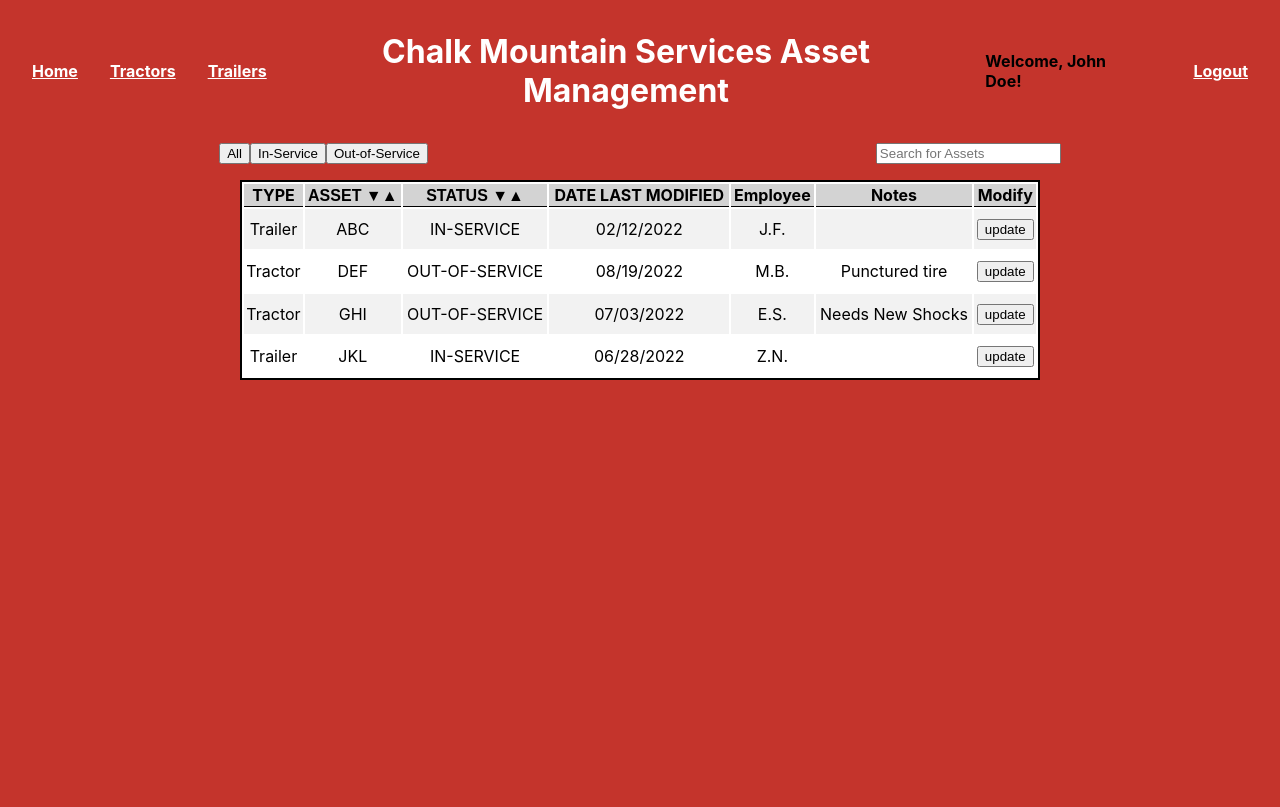
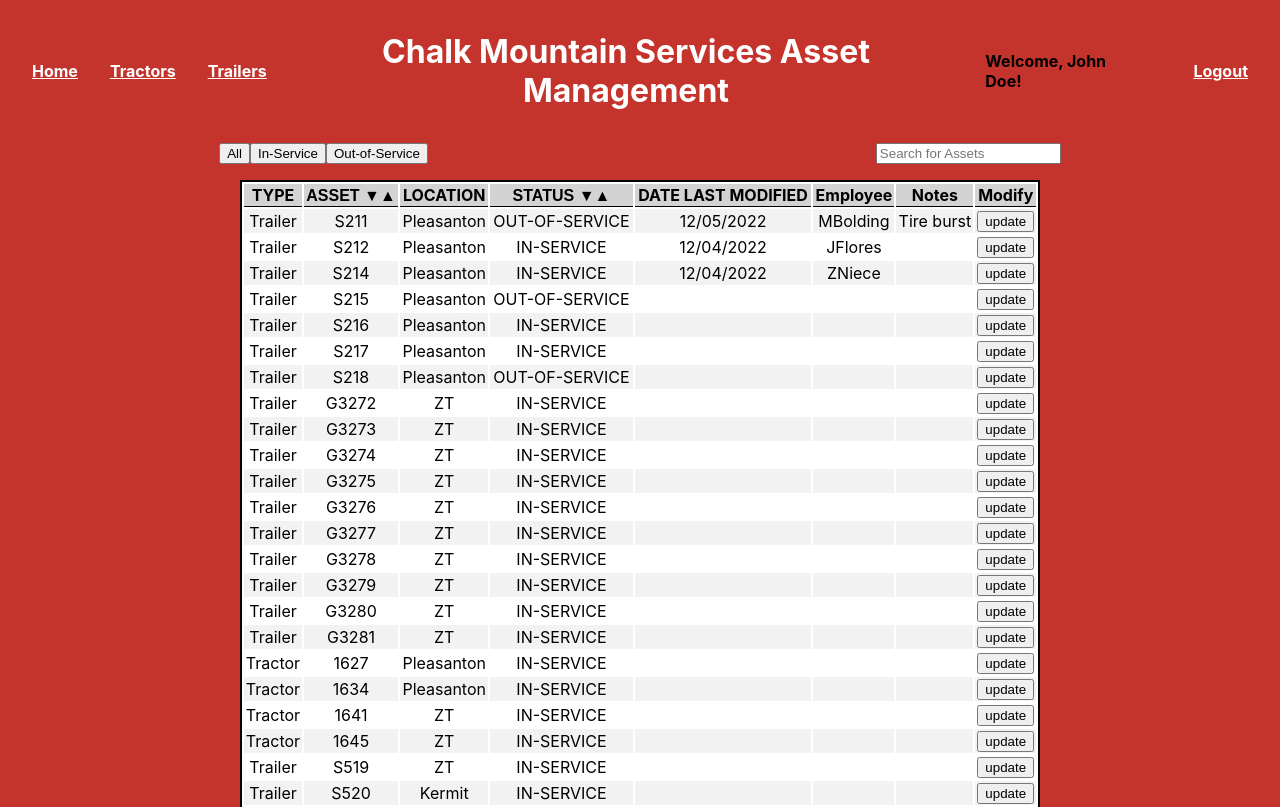
Before and after one commit to emsanders1/ChalkMountainAssetManagement, a React (Create React App) app in the folder chalk-mountain/: page / in a window 1280 px wide. Shown: the top 807 px of the page. Built offline with nearby package versions, Linux system fonts and the light colour scheme.

Commit message:
table data

```diff
--- a/chalk-mountain/src/components/Table.js
+++ b/chalk-mountain/src/components/Table.js
@@ -53,6 +53,7 @@ export const AssetTable = (props) => {
           <th>
             <button type="button" onClick={() => requestSort('asset')} className={getClassNamesFor('asset')} id='assetButton'> ASSET ▼▲</button>
           </th>
+          <th> LOCATION</th>
           <th>
             <button type="button" onClick={() => requestSort('status')} className={getClassNamesFor('status')} id="statusButton"> STATUS ▼▲</button>
           </th>
@@ -67,6 +68,7 @@ export const AssetTable = (props) => {
           <tr key={asset.id}>
             <td>{asset.type}</td>
             <td>{asset.asset}</td>
+            <td>{asset.location}</td>
             <td>{asset.status}</td>
             <td>{asset.date}</td>
             <td>{asset.employee}</td>
@@ -78,7 +80,6 @@ export const AssetTable = (props) => {
     </table>
   );
 };
-
 export default function Table(){
     const [isOpen, setIsOpen] = useState(false);
 
@@ -92,40 +93,344 @@ export default function Table(){
         assets={[
           { id: 1,
             type: 'Trailer',
-            asset: 'ABC',
+            asset: 'S211',
+            location: 'Pleasanton',
+            status: 'OUT-OF-SERVICE',
+            date: '12/05/2022',
+            employee: 'MBolding',
+            notes: 'Tire burst',
+            modify: <input type="button" value="update" onClick={togglePopup}
+          /> },
+          { id: 2,
+            type: 'Trailer',
+            asset: 'S212',
+            location: 'Pleasanton',
             status: 'IN-SERVICE',
-            date: '02/12/2022',
-            employee: 'J.F.',
+            date: '12/04/2022',
+            employee: 'JFlores',
             notes: '',
             modify: <input type="button" value="update" onClick={togglePopup}
           /> },
-          { id: 2,
-            type: 'Tractor',
-            asset: 'DEF',
-            status: 'OUT-OF-SERVICE',
-            date: '08/19/2022',
-            employee: 'M.B.',
-            notes: 'Punctured tire',
+          { id: 3,
+            type: 'Trailer',
+            asset: 'S214',
+            location: 'Pleasanton',
+            status: 'IN-SERVICE',
+            date: '12/04/2022',
+            employee: 'ZNiece',
+            notes: '',
             modify: <input type="button" value="update" onClick={togglePopup}
           /> },
-          { id: 3,
-            type: 'Tractor',
-            asset: 'GHI',
-            status: 'OUT-OF-SERVICE',
-            date: '07/03/2022',
-            employee: 'E.S.',
-            notes: 'Needs New Shocks',
-            modify: <input type="button" value="update" onClick={togglePopup}
-          />},
           { id: 4,
             type: 'Trailer',
-            asset: 'JKL',
-            status: 'IN-SERVICE',
-            date: '06/28/2022',
-            employee: 'Z.N.',
+            asset: 'S215',
+            location: 'Pleasanton',
+            status: 'OUT-OF-SERVICE',
+            date: '',
+            employee: '',
             notes: '',
             modify: <input type="button" value="update" onClick={togglePopup}
-          />},
+          /> },
+          { id: 5,
+            type: 'Trailer',
+            asset: 'S216',
+            location: 'Pleasanton',
+            status: 'IN-SERVICE',
+            date: '',
+            employee: '',
+            notes: '',
+            modify: <input type="button" value="update" onClick={togglePopup}
+          /> },
+          { id: 6,
+            type: 'Trailer',
+            asset: 'S217',
+            location: 'Pleasanton',
+            status: 'IN-SERVICE',
+            date: '',
+            employee: '',
+            notes: '',
+            modify: <input type="button" value="update" onClick={togglePopup}
+          /> },
+          { id: 7,
+            type: 'Trailer',
+            asset: 'S218',
+            location: 'Pleasanton',
+            status: 'OUT-OF-SERVICE',
+            date: '',
+            employee: '',
+            notes: '',
+            modify: <input type="button" value="update" onClick={togglePopup}
+          /> },
+          { id: 8,
+            type: 'Trailer',
+            asset: 'G3272',
+            location: 'ZT',
+            status: 'IN-SERVICE',
+            date: '',
+            employee: '',
+            notes: '',
+            modify: <input type="button" value="update" onClick={togglePopup}
+          /> },
+          { id: 9,
+            type: 'Trailer',
+            asset: 'G3273',
+            location: 'ZT',
+            status: 'IN-SERVICE',
+            date: '',
+            employee: '',
+            notes: '',
+            modify: <input type="button" value="update" onClick={togglePopup}
+          /> },
+          { id: 10,
+            type: 'Trailer',
+            asset: 'G3274',
+            location: 'ZT',
+            status: 'IN-SERVICE',
+            date: '',
+            employee: '',
+            notes: '',
+            modify: <input type="button" value="update" onClick={togglePopup}
+          /> },
+          { id: 11,
+            type: 'Trailer',
+            asset: 'G3275',
+            location: 'ZT',
+            status: 'IN-SERVICE',
+            date: '',
+            employee: '',
+            notes: '',
+            modify: <input type="button" value="update" onClick={togglePopup}
+          /> },
+          { id: 12,
+            type: 'Trailer',
+            asset: 'G3276',
+            location: 'ZT',
+            status: 'IN-SERVICE',
+            date: '',
+            employee: '',
+            notes: '',
+            modify: <input type="button" value="update" onClick={togglePopup}
+          /> },
+          { id: 13,
+            type: 'Trailer',
+            asset: 'G3277',
+            location: 'ZT',
+            status: 'IN-SERVICE',
+            date: '',
+            employee: '',
+            notes: '',
+            modify: <input type="button" value="update" onClick={togglePopup}
+          /> },
+          { id: 14,
+            type: 'Trailer',
+            asset: 'G3278',
+            location: 'ZT',
+            status: 'IN-SERVICE',
+            date: '',
+            employee: '',
+            notes: '',
+            modify: <input type="button" value="update" onClick={togglePopup}
+          /> },
+          { id: 15,
+            type: 'Trailer',
+            asset: 'G3279',
+            location: 'ZT',
+            status: 'IN-SERVICE',
+            date: '',
+            employee: '',
+            notes: '',
+            modify: <input type="button" value="update" onClick={togglePopup}
+          /> },
+          { id: 16,
+            type: 'Trailer',
+            asset: 'G3280',
+            location: 'ZT',
+            status: 'IN-SERVICE',
+            date: '',
+            employee: '',
+            notes: '',
+            modify: <input type="button" value="update" onClick={togglePopup}
+          /> },
+          { id: 17,
+            type: 'Trailer',
+            asset: 'G3281',
+            location: 'ZT',
+            status: 'IN-SERVICE',
+            date: '',
+            employee: '',
+            notes: '',
+            modify: <input type="button" value="update" onClick={togglePopup}
+          /> },
+          { id: 18,
+            type: 'Tractor',
+            asset: '1627',
+            location: 'Pleasanton',
+            status: 'IN-SERVICE',
+            date: '',
+            employee: '',
+            notes: '',
+            modify: <input type="button" value="update" onClick={togglePopup}
+          /> },
+          { id: 19,
+            type: 'Tractor',
+            asset: '1634',
+            location: 'Pleasanton',
+            status: 'IN-SERVICE',
+            date: '',
+            employee: '',
+            notes: '',
+            modify: <input type="button" value="update" onClick={togglePopup}
+          /> },
+          { id: 20,
+            type: 'Tractor',
+            asset: '1641',
+            location: 'ZT',
+            status: 'IN-SERVICE',
+            date: '',
+            employee: '',
+            notes: '',
+            modify: <input type="button" value="update" onClick={togglePopup}
+          /> },
+          { id: 21,
+            type: 'Tractor',
+            asset: '1645',
+            location: 'ZT',
+            status: 'IN-SERVICE',
+            date: '',
+            employee: '',
+            notes: '',
+            modify: <input type="button" value="update" onClick={togglePopup}
+          /> },
+          { id: 22,
+            type: 'Trailer',
+            asset: 'S519',
+            location: 'ZT',
+            status: 'IN-SERVICE',
+            date: '',
+            employee: '',
+            notes: '',
+            modify: <input type="button" value="update" onClick={togglePopup}
+          /> },
+          { id: 23,
+            type: 'Trailer',
+            asset: 'S520',
+            location: 'Kermit',
+            status: 'IN-SERVICE',
+            date: '',
+            employee: '',
+            notes: '',
+            modify: <input type="button" value="update" onClick={togglePopup}
+          /> },
+          { id: 24,
+            type: 'Trailer',
+            asset: 'S521',
+            location: 'Kermit',
+            status: 'IN-SERVICE',
+            date: '',
+            employee: '',
+            notes: '',
+            modify: <input type="button" value="update" onClick={togglePopup}
+          /> },
+          { id: 25,
+            type: 'Trailer',
+            asset: 'S522',
+            location: 'Kermit',
+            status: 'IN-SERVICE',
+            date: '',
+            employee: '',
+            notes: '',
+            modify: <input type="button" value="update" onClick={togglePopup}
+          /> },
+          { id: 26,
+            type: 'Trailer',
+            asset: 'S523',
+            location: 'Kermit',
+            status: 'IN-SERVICE',
+            date: '',
+            employee: '',
+            notes: '',
+            modify: <input type="button" value="update" onClick={togglePopup}
+          /> },
+          { id: 27,
+            type: 'Trailer',
+            asset: 'S524',
+            location: 'Kermit',
+            status: 'IN-SERVICE',
+            date: '',
+            employee: '',
+            notes: '',
+            modify: <input type="button" value="update" onClick={togglePopup}
+          /> },
+          { id: 28,
+            type: 'Trailer',
+            asset: 'S525',
+            location: 'Kermit',
+            status: 'IN-SERVICE',
+            date: '',
+            employee: '',
+            notes: '',
+            modify: <input type="button" value="update" onClick={togglePopup}
+          /> },
+          { id: 29,
+            type: 'Trailer',
+            asset: 'S526',
+            location: 'ZT',
+            status: 'IN-SERVICE',
+            date: '',
+            employee: '',
+            notes: '',
+            modify: <input type="button" value="update" onClick={togglePopup}
+          /> },
+          { id: 30,
+            type: 'Trailer',
+            asset: 'S527',
+            location: 'Kermit',
+            status: 'IN-SERVICE',
+            date: '',
+            employee: '',
+            notes: '',
+            modify: <input type="button" value="update" onClick={togglePopup}
+          /> },
+          { id: 31,
+            type: 'Trailer',
+            asset: 'S528',
+            location: 'Kermit',
+            status: 'IN-SERVICE',
+            date: '',
+            employee: '',
+            notes: '',
+            modify: <input type="button" value="update" onClick={togglePopup}
+          /> },
+          { id: 32,
+            type: 'Trailer',
+            asset: 'S529',
+            location: 'ZT',
+            status: 'IN-SERVICE',
+            date: '',
+            employee: '',
+            notes: '',
+            modify: <input type="button" value="update" onClick={togglePopup}
+          /> },
+          { id: 33,
+            type: 'Trailer',
+            asset: 'S530',
+            location: 'Kermit',
+            status: 'IN-SERVICE',
+            date: '',
+            employee: '',
+            notes: '',
+            modify: <input type="button" value="update" onClick={togglePopup}
+          /> },
+          { id: 34,
+            type: 'Tractor',
+            asset: '1725',
+            location: 'ZT',
+            status: 'IN-SERVICE',
+            date: '',
+            employee: '',
+            notes: '',
+            modify: <input type="button" value="update" onClick={togglePopup}
+          /> },
         ]}
       />
     {isOpen && <Popup handleClose={togglePopup}/>}
```
